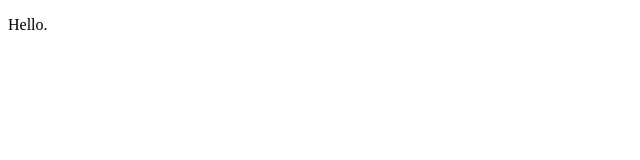
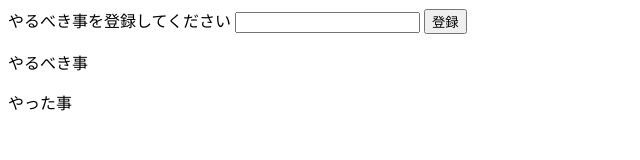
Before and after one commit to toymu7/JavaScript-Review, a plain HTML site: page index.html in a window 1280 px wide. Shown: the whole page, without its empty margins (0-640 px from the left). Drawn offline with Linux system fonts and the light colour scheme.

Commit message:
todoアプリ構造

```diff
--- a/index.html
+++ b/index.html
@@ -3,10 +3,27 @@
   <head>
     <meta charset="utf-8">
     <title>Title</title>
-    <script src="main.js" defer></script>
+
     <link rel="stylesheet" href="style.css">
   </head>
   <body>
-    <p>Hello.</p>
+    <div class="register">
+         <label>やるべき事を登録してください
+             <input type="text" id="todo">
+         </label>
+         <input type="button" value="登録" id="register-todo">
+    </div>
+
+    <p>やるべき事</p>
+    <ul class="todo-list">
+
+    </ul>
+
+    <p>やった事</p>
+    <ul class="did-list">
+
+    </ul>
+    <!-- EsModuleを使う際には、typeを設定 -->
+    <script src="main.js"></script>
   </body>
 </html>
```
